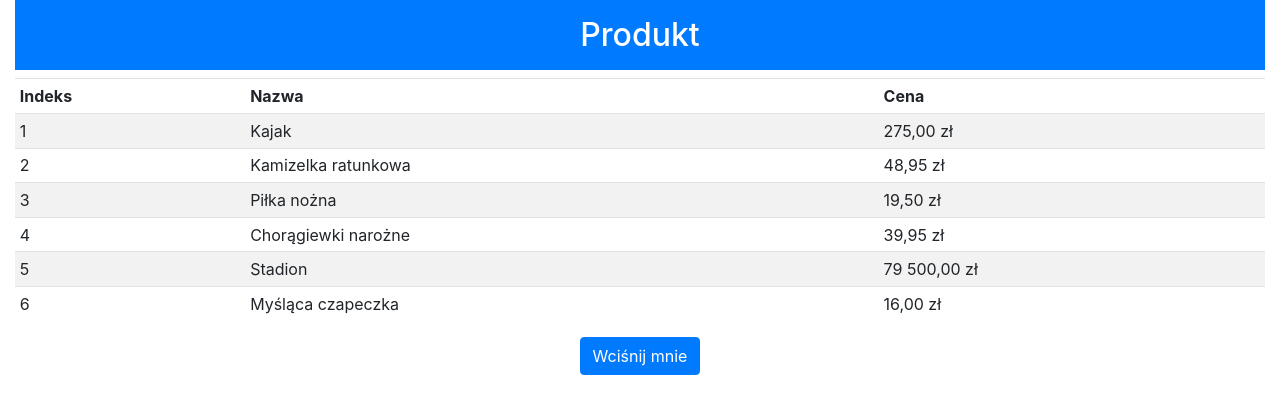
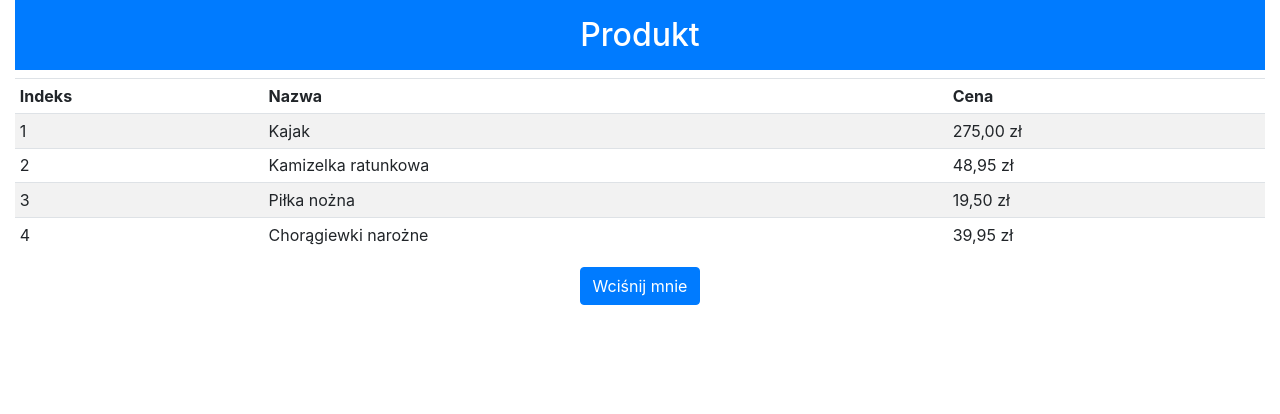
Before and after one commit to marekz/vuejs_simple_example, a Vue app in the folder templatesanddata/: page / in a window 1280 px wide. Shown: the top 414 px of the page. Built offline with nearby package versions, Linux system fonts and the light colour scheme.

Commit message:
Enumerating object properties

```diff
--- a/templatesanddata/src/App.vue
+++ b/templatesanddata/src/App.vue
@@ -4,13 +4,11 @@
     <table class="table table-sm table-border table-striped text-left">
       <tr><th>Indeks</th><th>Nazwa</th><th>Cena</th></tr>
       <tbody>
-      <template v-for="(p, i) in products">
-        <tr v-bind:key="p.name" v-bind:odd="i % 2 == 0">
+        <tr v-for="(p, key, i) in products" v-bind:key="p.name">
           <td>{{ i + 1 }}</td>
           <td>{{ p.name }}</td>
           <td>{{ p.price | currency }}</td>
         </tr>
-      </template>
       </tbody>
     </table>
     <div class="text-center">
@@ -27,13 +25,12 @@
   name: 'MyComponent',
   data: function () {
     return {
-      products: [
-        { name: "Kajak", price: 275},
-        { name: "Kamizelka ratunkowa", price: 48.95},
-        { name: "Piłka nożna", price: 19.50},
-        { name: "Chorągiewki narożne", price: 39.95},
-        { name: "Stadion", price: 79500},
-        { name: "Myśląca czapeczka", price: 16}]
+      products: {
+        1: { name: "Kajak", price: 275},
+        2: { name: "Kamizelka ratunkowa", price: 48.95},
+        3: { name: "Piłka nożna", price: 19.50},
+        4: { name: "Chorągiewki narożne", price: 39.95}
+      }
     }
   },
   filters: {
@@ -44,7 +41,7 @@
   },
   methods: {
     handleClick() {
-      Vue.set(this.products, 1, { name: "Buty do biegania", price: 100 });
+      Vue.set(this.products, 5, { name: "Buty do biegania", price: 100 });
     }
   }
 }
```
